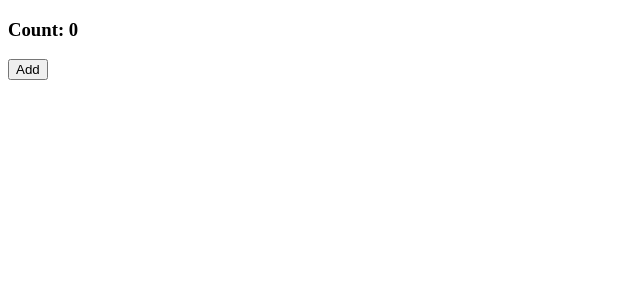
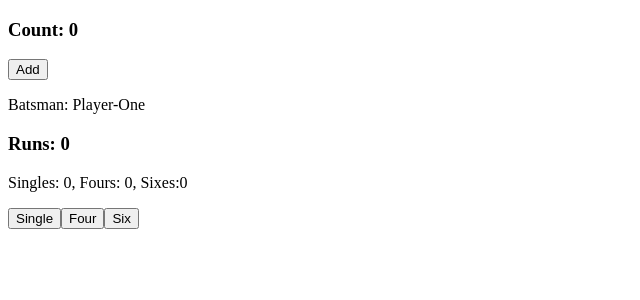
Before and after one commit to imam-hasan-jami/Programming-Hero, a React (Vite) app in the folder Practice/React/first-react-app/: page / in a window 1280 px wide. Shown: the top 300 px of the page, without its empty margins (0-640 px from the left). Built offline with nearby package versions, Linux system fonts and the light colour scheme.

Commit message:
Batsman run calculator using useState

```diff
--- a/Practice/React/first-react-app/src/App.jsx
+++ b/Practice/React/first-react-app/src/App.jsx
@@ -3,6 +3,7 @@ import ToDo from './ToDo';
 import Superstar from './Superstar';
 import Library from './Library';
 import Counter from './Counter';
+import Batsman from './Batsman';
 
 function App() {
 
@@ -48,6 +49,7 @@ function App() {
         {/* <Library books={books}/> */}
 
         <Counter/>
+        <Batsman/>
       </>
     )
 }
--- /dev/null
+++ b/Practice/React/first-react-app/src/Batsman.jsx
@@ -0,0 +1,46 @@
+import { useState } from "react";
+
+function Batsman() {
+    const [runs, setRuns] = useState(0);
+
+    const [singles, setSingles] = useState(0);
+    const [fours, setFours] = useState(0);
+    const [sixes, setSixes] = useState(0);
+
+    const handleSingle = () => {
+        const newRuns = runs + 1;
+        const updateSingles = singles + 1;
+        setSingles(updateSingles);
+        setRuns(newRuns);
+    };
+
+    const handleFour = () => {
+        const newRuns = runs + 4;
+        const updateFours = fours + 1;
+        setFours(updateFours);
+        setRuns(newRuns);
+    };
+
+    const handleSix = () => {
+        const newRuns = runs + 6;
+        const updateSixes = sixes + 1;
+        setSixes(updateSixes);
+        setRuns(newRuns);
+    };
+
+    return (
+        <div>
+            <p>Batsman: Player-One</p>
+            <h3>Runs: {runs}</h3>
+            <p></p>
+            <p>
+                Singles: {singles}, Fours: {fours}, Sixes:{sixes}
+            </p>
+            <button onClick={handleSingle}>Single</button>
+            <button onClick={handleFour}>Four</button>
+            <button onClick={handleSix}>Six</button>
+        </div>
+    );
+}
+
+export default Batsman;
```
